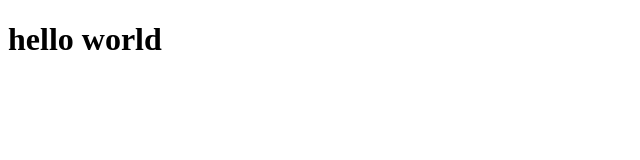
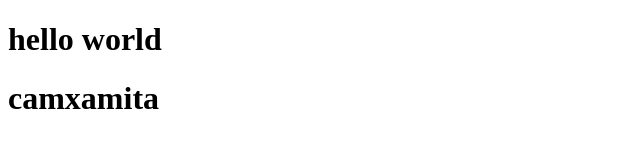
Before and after one commit to TRDAT04/demo_git, a plain HTML site: page index.html in a window 1280 px wide. Shown: the whole page, without its empty margins (0-640 px from the left). Drawn offline with Linux system fonts and the light colour scheme.

Commit message:
sửa lần2

```diff
--- a/index.html
+++ b/index.html
@@ -7,5 +7,6 @@
   </head>
   <body>
     <h1>hello world</h1>
+    <h1>camxamita</h1>
   </body>
 </html>
```
